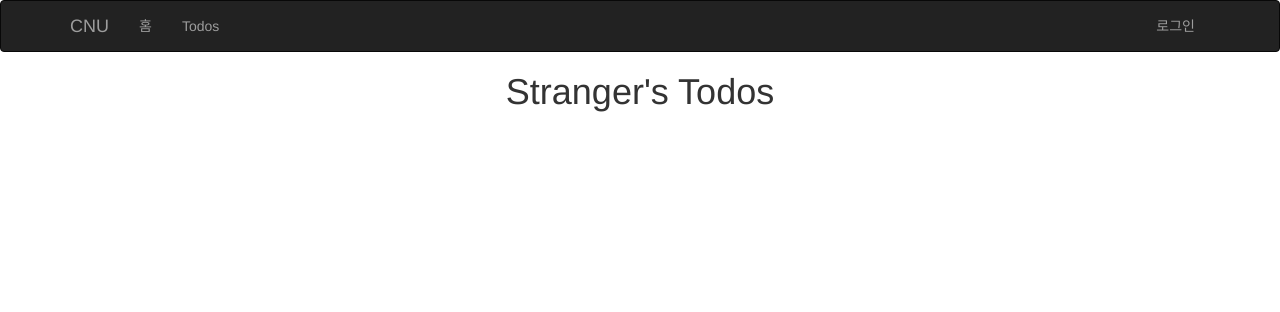
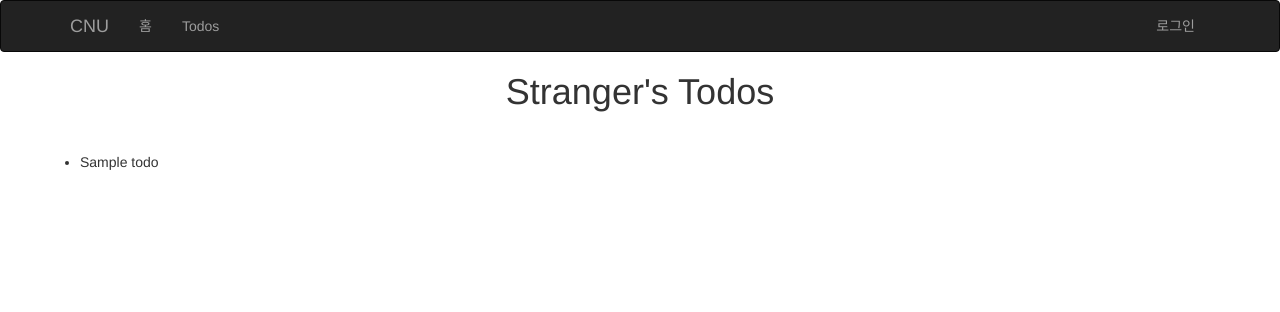
Before and after one commit to rkalsdud/html-css, a Flask app: template app/templates/todo.html in a window 1280 px wide. Shown: the top 312 px of the page. Run offline with Flask 3, Linux system fonts and the light colour scheme; the template is opened without the code that fills it: most values are stand-ins (such as "Sample title", 1, 10 or a date in 2020); parts of the project's set-up code (start-up, migrations or seed data) failed here and were passed over; some libraries are stand-ins or nearby versions.

Commit message:
submit todo, views

```diff
--- a/app/main/views.py
+++ b/app/main/views.py
@@ -9,6 +9,10 @@ def index():
     return render_template('index.html')
 
 @main.route('/todos')
+@login_required
+def todos():
+    data=requests.get('https://dummyjson.com/todos').json().get('todos',[])
+    return render_template('todo.html', data=data)
 
 # 이부분 수정
 # 라우팅 함수 작성
--- a/app/templates/todo.html
+++ b/app/templates/todo.html
@@ -14,10 +14,11 @@
 
     </h1>
     <div class="contents">
-        <!--
-        이부분만 수정!
-        template을 활용한 for문과 if문 사용하여 todo 목록을 생성
-        -->
+        <ul>
+            {% for todo in data %}
+            <li>{{todo['todo']}}</li>
+            {% endfor %}
+        </ul>
     </div>
 </div>
 {% endblock%}
```
